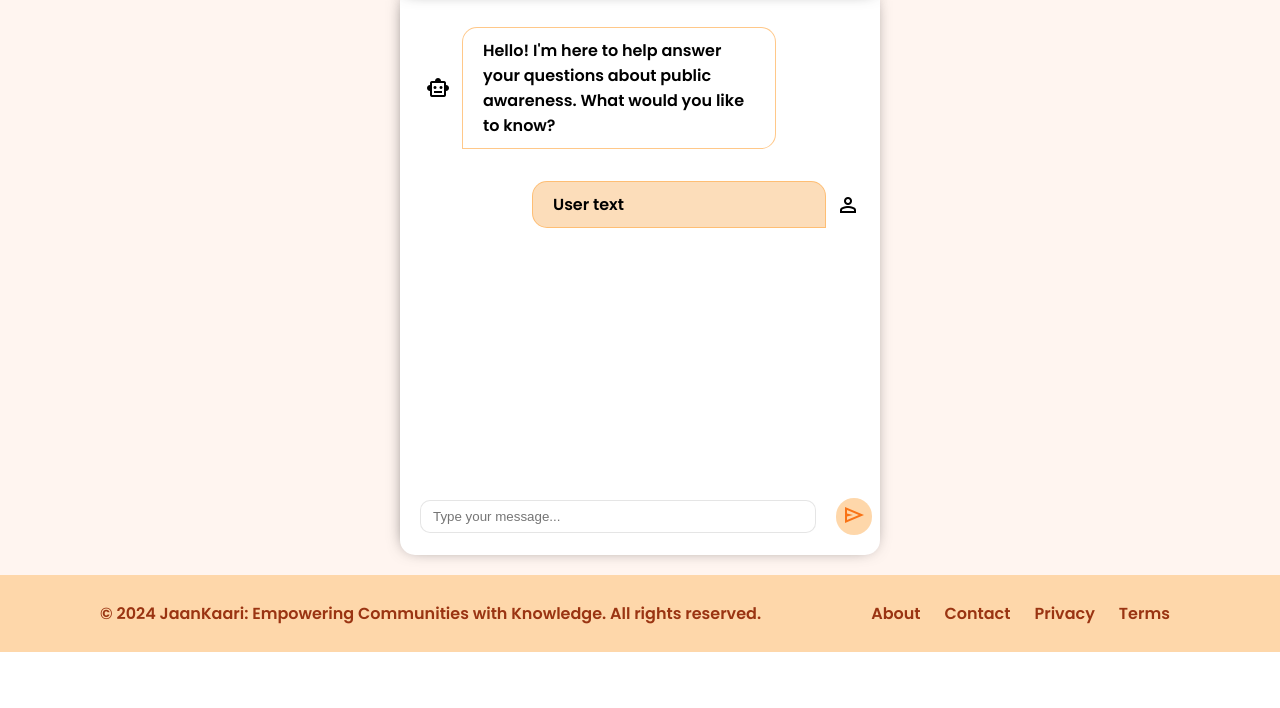
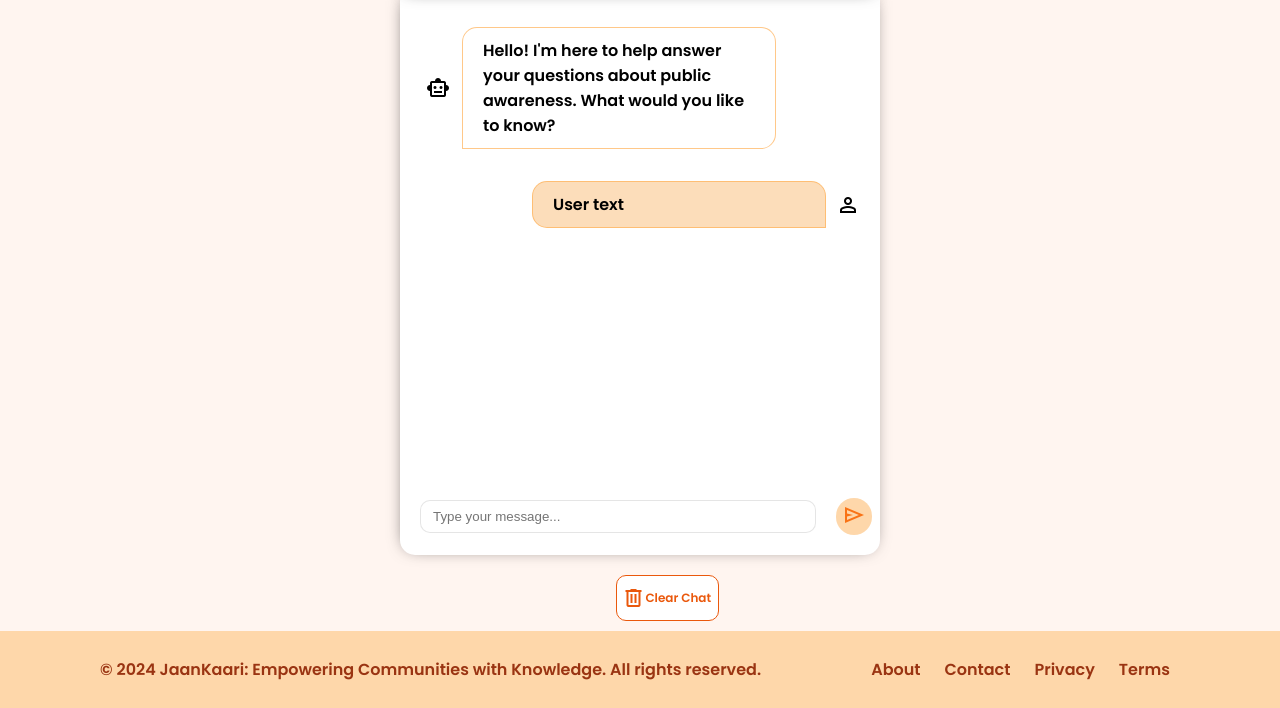
Before and after one commit to Prabh-Sekhar/TechWizards, a plain HTML site: page frontend/chatBot/chatbot.html in a window 1280 px wide. Shown: the part 187-895 px from the top of the page. Before the commit the page ends 839 px from the top, so only its background shows below. Drawn offline with nearby package versions, Linux system fonts and the light colour scheme; a script that the page names is missing.

Commit message:
Added a clear chat button

```diff
--- a/frontend/chatBot/chatBot.css
+++ b/frontend/chatBot/chatBot.css
@@ -224,6 +224,34 @@ body {
     color: #fed7aa;
 }
 
+.clearchat {
+    margin-left: 43%;
+}
+
+.clearchat button {
+    display: flex;
+    align-items: center;
+    border-style: solid;
+    border-color: #ea580c;
+    border-width: 1px;
+    background-color: white;
+    font-family: 'Poppins', sans-serif;
+    font-weight: 500;
+    font-size: 12px;
+    border-radius: 10px;
+    color: #ea580c;
+    padding-left: 4px;
+    padding-right: 7px;
+    margin: 10px;
+    transition: background-color 0.3s ease, color 0.3s ease;
+}
+
+.clearchat button:hover {
+    cursor: pointer;
+    background-color: #ffedd5;
+    color: black;
+}
+
 .footer {
     display: flex;
     justify-content: space-evenly;
--- a/frontend/chatBot/chatbot.html
+++ b/frontend/chatBot/chatbot.html
@@ -55,6 +55,12 @@
                 </button>
             </div>
         </div>
+        <div class="clearchat">
+            <button>
+                <span class="material-symbols-outlined">delete</span>
+                <p>Clear Chat</p>
+            </button>
+        </div>
     </div>
     <div class="footer">
         <div class="footer-left">
```
